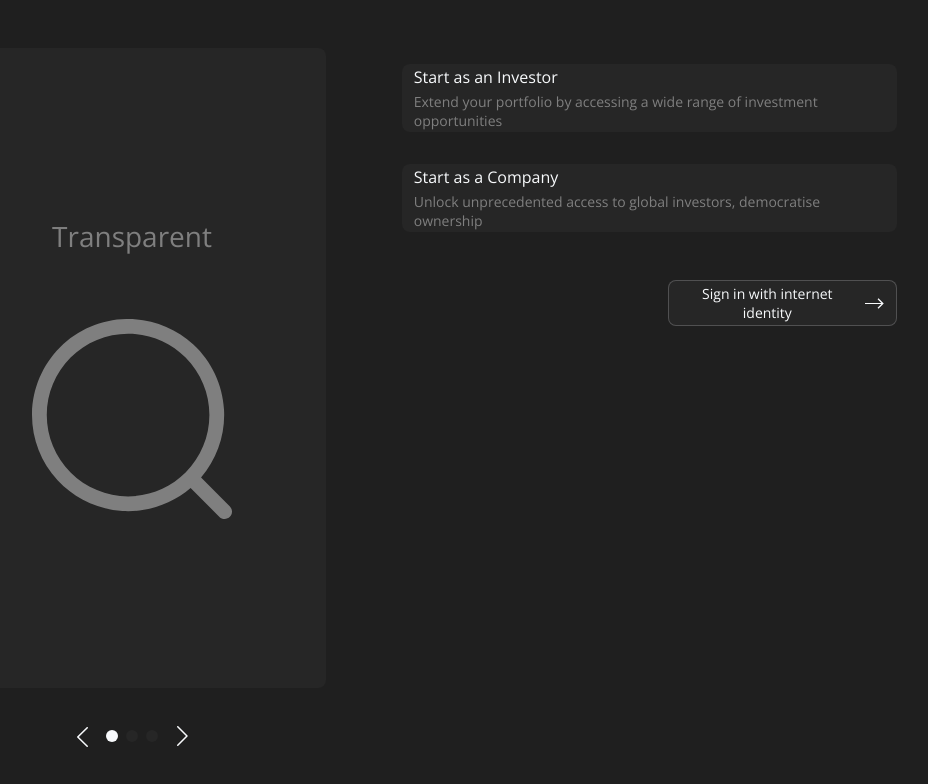
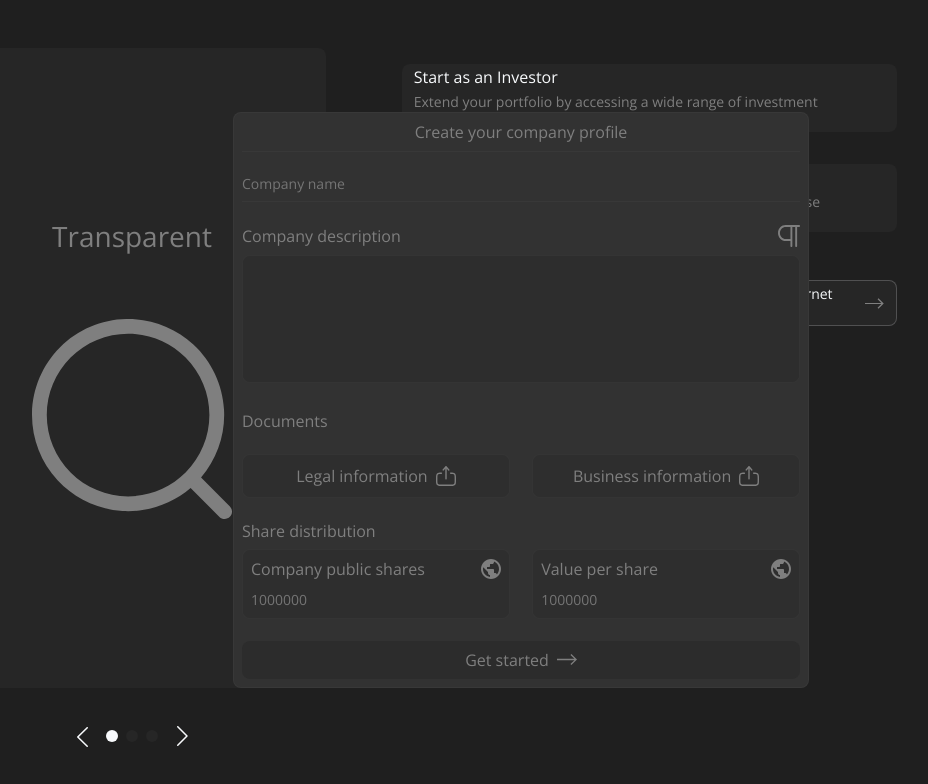
Before and after one commit to Equinshare/CanisterApp, a React (Vite) app: page / in a window 1280 px wide. Shown: the top 784 px of the page, without its empty margins (119-1047 px from the left). Built offline with nearby package versions, Linux system fonts and the light colour scheme.

Commit message:
added company profile

```diff
--- a/src/assets/icons.tsx
+++ b/src/assets/icons.tsx
@@ -11,7 +11,7 @@ export const ArrowIcon = (): JSX.Element => {
     >
       <path
         d="M14.373 0L13.4273 0.924422L17.4397 4.84636H0V6.15376H17.4396L13.4273 10.0756L14.373 11L20 5.5L14.373 0Z"
-        fill="#F8FAFC"
+        fill="#7F7F7F"
       />
     </svg>
   );
--- /dev/null
+++ b/src/components/auth/CompanyProfile.tsx
@@ -0,0 +1,77 @@
+import { JSX } from "react";
+import {
+  ArrowIcon,
+  ParagraphIcon,
+  PublicIcon,
+  UploadIcon,
+  CheckIcon,
+} from "../../assets/icons";
+import { colors } from "../../assets/colors";
+import "../../styles/components/auth/profile.scss";
+
+export const CompanyProfile = (): JSX.Element => {
+  return (
+    <div className="companyprofile">
+      <span className="top">
+        <p className="title">Create your company profile</p>
+        <div className="divider" />
+      </span>
+
+      <input
+        type="text"
+        className="companyname"
+        placeholder="Company name"
+        max={128}
+      />
+
+      <span id="companydescription">
+        <span>
+          <p className="title">Company description</p>
+
+          <ParagraphIcon />
+        </span>
+
+        <textarea name="description" />
+      </span>
+
+      <p className="title">Documents</p>
+      <div className="files">
+        <span>
+          <p className="title">Legal information</p>
+          <UploadIcon />
+        </span>
+
+        <span>
+          <p className="title">Business information</p>
+          <UploadIcon />
+        </span>
+      </div>
+
+      <p className="title">Share distribution</p>
+      <div className="shares">
+        <div>
+          <span>
+            <p className="title">Company public shares</p>
+            <PublicIcon />
+          </span>
+
+          <input placeholder="1000000" type="number" maxLength={12} />
+        </div>
+
+        <div>
+          <span>
+            <p className="title">Value per share</p>
+            <PublicIcon />
+          </span>
+
+          <input placeholder="1000000" type="number" maxLength={12} />
+        </div>
+      </div>
+
+      <button className="submit">
+        <p>Get started</p>
+        <ArrowIcon />
+      </button>
+    </div>
+  );
+};
--- a/src/screens/Auth.tsx
+++ b/src/screens/Auth.tsx
@@ -1,5 +1,6 @@
 import { JSX, useState } from "react";
 import { Carousel } from "../components/auth/Carousel";
+import { CompanyProfile } from "../components/auth/CompanyProfile";
 import {
   ArrowIcon,
   ChevronLeftIcon,
@@ -34,6 +35,7 @@ export default function Auth(): JSX.Element {
   };
 
   return (
+    <>
       <section className="main">
         <div className="left_sect">
           {curridx == 0 && (
@@ -125,5 +127,8 @@ export default function Auth(): JSX.Element {
           </button>
         </div>
       </section>
+
+      <CompanyProfile />
+    </>
   );
 }
--- /dev/null
+++ b/src/styles/components/auth/profile.scss
@@ -0,0 +1,136 @@
+@import "../../colors";
+@import "../../mixins";
+
+.companyprofile {
+  @include flexmixin(column, no-wrap, flex-start, space-between, 0);
+  width: 36rem;
+  height: 36rem;
+  padding: 0.5rem;
+  position: absolute;
+  top: 50%;
+  left: 50%;
+  border: 1px solid $divider_faint;
+  border-radius: 0.5rem;
+  transform: translate(-50%, -50%);
+  background-color: $alert;
+
+  input::-webkit-outer-spin-button,
+  input::-webkit-inner-spin-button {
+    -webkit-appearance: none;
+    margin: 0;
+  }
+
+  input,
+  textarea {
+    @include usebasefont();
+    outline: none;
+    outline-color: transparent;
+    color: $text_primary;
+    font-size: 0.875rem;
+  }
+
+  .title {
+    color: $text_secondary;
+  }
+
+  .top {
+    width: 100%;
+
+    p {
+      margin-bottom: 0.5rem;
+      text-align: center;
+    }
+
+    .divider {
+      width: 100%;
+      height: 1px;
+      border-radius: 0.5rem;
+      background-color: $divider_faint;
+    }
+  }
+
+  .companyname {
+    width: 100%;
+    padding-bottom: 0.5rem;
+    background-color: transparent;
+    border-width: 0;
+    border-bottom: 1px solid $divider_faint;
+  }
+
+  #companydescription {
+    width: 100%;
+
+    span {
+      @include flexmixin(row, no-wrap, center, space-between, 0);
+      margin-bottom: 0.5rem;
+    }
+
+    textarea {
+      resize: none;
+      width: 100%;
+      height: 8rem;
+      padding: 0.5rem;
+      border-radius: 0.5rem;
+      background-color: rgba($color: $secondary, $alpha: 0.4);
+      border: 1px solid $divider_faint;
+    }
+  }
+
+  .files {
+    width: 100%;
+    @include flexmixin(row, no-wrap, center, space-between, 0);
+
+    span {
+      @include flexmixin(row, no-wrap, center, center, 0.5rem);
+      width: 48%;
+      height: 2.75rem;
+      padding: 0.5rem;
+      border: 1px solid $divider_faint;
+      border-radius: 0.5rem;
+      background: $primary_faint;
+      cursor: pointer;
+    }
+  }
+
+  .shares {
+    @include flexmixin(row, no-wrap, center, space-between, 0);
+    width: 100%;
+    margin-top: -1rem;
+
+    div {
+      width: 48%;
+      padding: 0.5rem;
+      border: 1px solid $divider_faint;
+      border-radius: 0.5rem;
+      background-color: $primary_faint;
+
+      span {
+        @include flexmixin(row, no-wrap, center, space-between, 0);
+        margin-bottom: 0.5rem;
+      }
+
+      input {
+        width: 100%;
+        background-color: transparent;
+        border: 0;
+        outline: none;
+        outline-color: transparent;
+      }
+    }
+  }
+
+  .submit {
+    @include flexmixin(row, no-wrap, center, center, 0.5rem);
+    @include usebasefont();
+    width: 100%;
+    padding: 0.5rem;
+    border: 0;
+    outline: none;
+    outline-color: transparent;
+    border-radius: 0.5rem;
+    background-color: rgba($color: $secondary, $alpha: 0.5);
+    font-size: 1rem;
+    color: $text_secondary;
+    cursor: pointer;
+  }
+}
```
Lines whose indentation alone changed are shown as unchanged.
